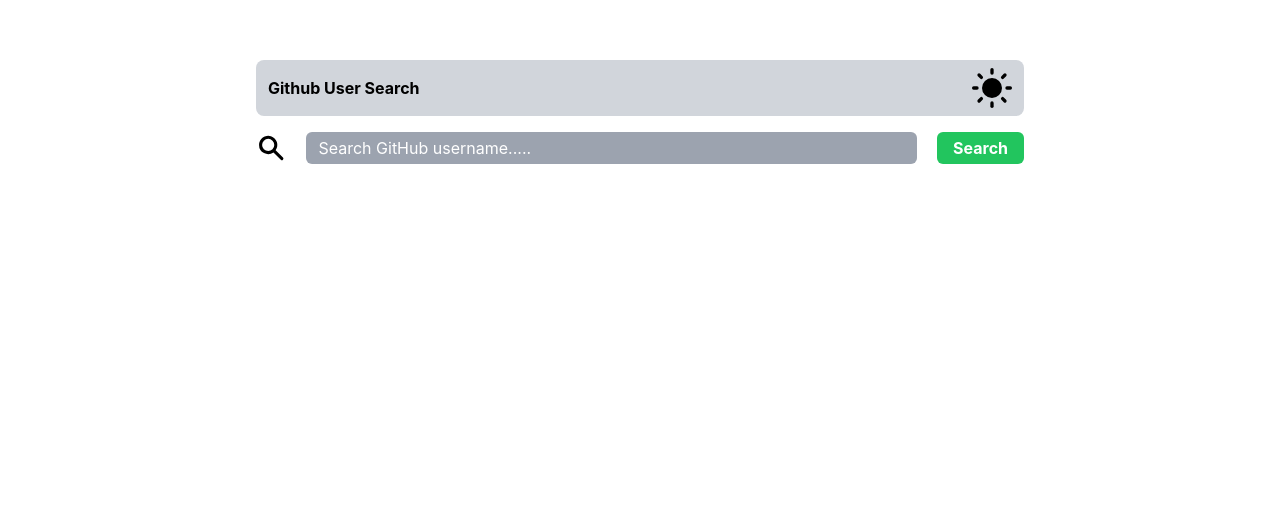
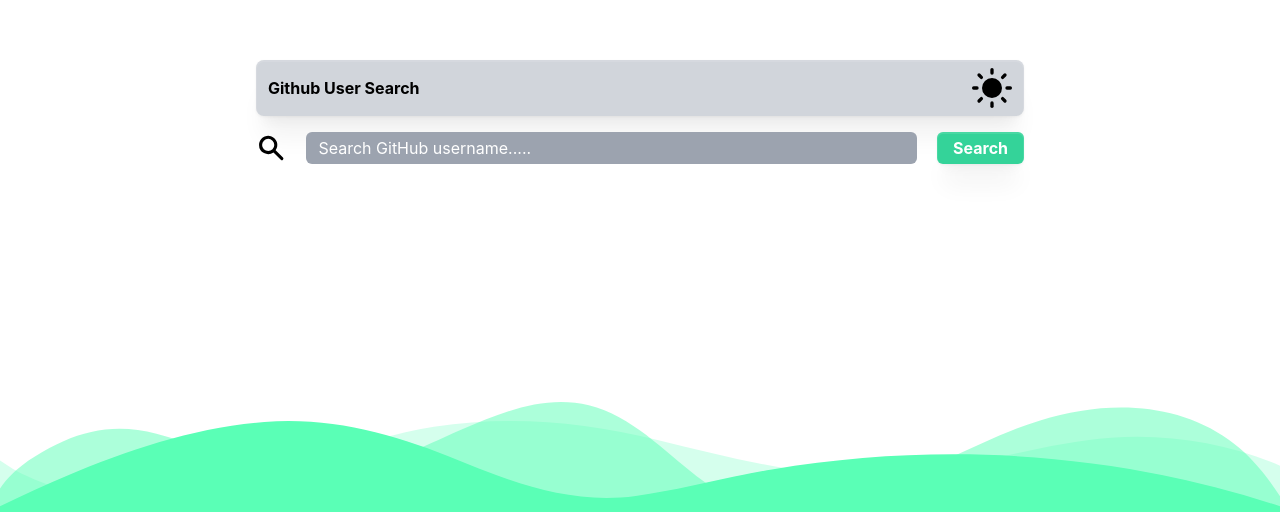
Before and after one commit to sergor5/github-profile-search-react, a React (Vite) app: page / in a window 1280 px wide. Shown: the part 288-800 px from the top of the page. Built offline with nearby package versions, Linux system fonts and the light colour scheme.

Commit message:
theme updated, svg wave added

```diff
--- a/src/App.jsx
+++ b/src/App.jsx
@@ -29,7 +29,7 @@
   };
 
   return (
-    <div className="App h-full min-h-screen transition duration-500 dark:bg-cyan-800 grid place-items-center">
+    <div className="App h-full min-h-screen transition duration-500 dark:bg-zinc-900 grid place-items-center">
       <div className="w-11/12 md:w-3/5">
         <Navbar />
         <SearchInput onSearchSubmit={handleSearchSubmit} />
@@ -37,8 +37,27 @@
         {userData && (
           <Card className="mt-4 justify-between">
             <Avatar imageURL={userData.avatar_url} />
+            <h1>{userData.name}</h1>
           </Card>
         )}
+      </div>
+      <div class="Layout_custom-shape-bottom__fexMx">
+        <svg data-name="Layer 1" xmlns="http://www.w3.org/2000/svg" viewBox="0 0 1200 120" preserveAspectRatio="none">
+          <path
+            d="M0,0V46.29c47.79,22.2,103.59,32.17,158,28,70.36-5.37,136.33-33.31,206.8-37.5C438.64,32.43,512.34,53.67,583,72.05c69.27,18,138.3,24.88,209.4,13.08,36.15-6,69.85-17.84,104.45-29.34C989.49,25,1113-14.29,1200,52.47V0Z"
+            opacity=".25"
+            class="Layout_shape-fill___0zGc"
+          ></path>
+          <path
+            d="M0,0V15.81C13,36.92,27.64,56.86,47.69,72.05,99.41,111.27,165,111,224.58,91.58c31.15-10.15,60.09-26.07,89.67-39.8,40.92-19,84.73-46,130.83-49.67,36.26-2.85,70.9,9.42,98.6,31.56,31.77,25.39,62.32,62,103.63,73,40.44,10.79,81.35-6.69,119.13-24.28s75.16-39,116.92-43.05c59.73-5.85,113.28,22.88,168.9,38.84,30.2,8.66,59,6.17,87.09-7.5,22.43-10.89,48-26.93,60.65-49.24V0Z"
+            opacity=".5"
+            class="Layout_shape-fill___0zGc"
+          ></path>
+          <path
+            d="M0,0V5.63C149.93,59,314.09,71.32,475.83,42.57c43-7.64,84.23-20.12,127.61-26.46,59-8.63,112.48,12.24,165.56,35.4C827.93,77.22,886,95.24,951.2,90c86.53-7,172.46-45.71,248.8-84.81V0Z"
+            class="Layout_shape-fill___0zGc"
+          ></path>
+        </svg>
       </div>
     </div>
   );
--- a/src/components/Navbar.jsx
+++ b/src/components/Navbar.jsx
@@ -2,7 +2,12 @@
 
 function Navbar() {
   return (
-    <div className="flex items-center justify-between flex-wrap bg-gray-300 dark:bg-gray-800 px-3 py-2 rounded-lg transition">
+    <div
+      className="flex items-center justify-between flex-wrap bg-gray-300 dark:bg-zinc-800 px-3 py-2 rounded-lg transition "
+      style={{
+        boxShadow: 'rgb(0 0 0 / 5%) 0px 1px 3px, rgb(0 0 0 / 5%) 0px 28px 23px -7px, rgb(0 0 0 / 4%) 0px 12px 12px -7px, rgb(255 255 255 / 10%) 0px 1px 0px 1px inset',
+      }}
+    >
       <div className="dark:text-white font-bold transition">Github User Search</div>
       <ThemeToggle />
     </div>
--- a/src/components/SearchInput.jsx
+++ b/src/components/SearchInput.jsx
@@ -7,7 +7,13 @@
     <div className="flex space-x-5 mt-4">
       <SearchIcon className="w-8 h-8 dark:text-white transition" />
       <input type="text" placeholder="Search GitHub username....." className="w-5/6 h-8 px-3 rounded-md bg-gray-400 placeholder-white" onChange={(e) => setQuery(e.target.value)} />
-      <button className="bg-green-500 px-4 rounded-md font-bold text-white hover:bg-green-600 transition-colors active:bg-green-800 active:text-gray-300" onClick={() => onSearchSubmit(query)}>
+      <button
+        style={{
+          boxShadow: 'rgb(0 0 0 / 5%) 0px 1px 3px, rgb(0 0 0 / 5%) 0px 28px 23px -7px, rgb(0 0 0 / 4%) 0px 12px 12px -7px, rgb(255 255 255 / 10%) 0px 1px 0px 1px inset',
+        }}
+        className="bg-emerald-400 px-4 rounded-md font-bold text-white hover:bg-emerald-600 transition-colors active:bg-emerald-800 active:text-gray-300"
+        onClick={() => onSearchSubmit(query)}
+      >
         Search
       </button>
     </div>
--- a/src/index.scss
+++ b/src/index.scss
@@ -14,3 +14,27 @@
   font-family: source-code-pro, Menlo, Monaco, Consolas, 'Courier New',
     monospace;
 }
+svg:not(:root) {
+  overflow: hidden;
+}
+.Layout_custom-shape-bottom__fexMx {
+  position: absolute;
+  bottom: 0;
+  left: 0;
+  width: 100%;
+  overflow: hidden;
+  line-height: 0;
+  transform: rotate(180deg);
+  z-index: 1;
+}
+
+.Layout_custom-shape-bottom__fexMx svg {
+  position: relative;
+  display: block;
+  width: calc(100% + 1.3px);
+  height: 120px;
+}
+
+.Layout_shape-fill___0zGc{
+  fill: #5affb6;
+}
```
